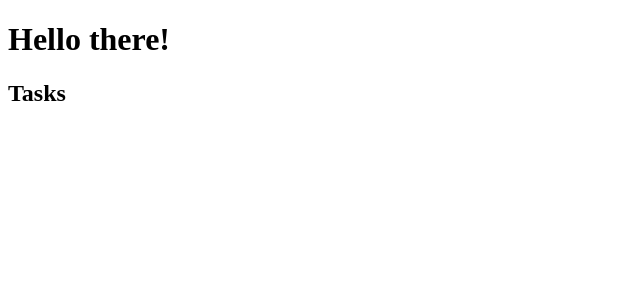
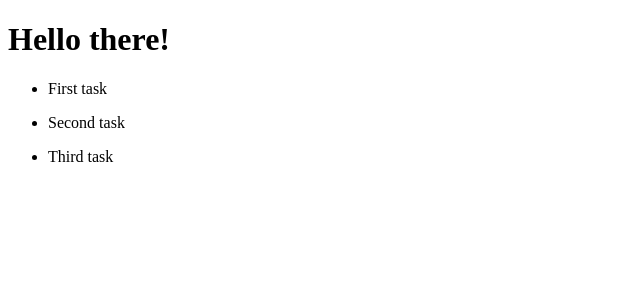
Before and after one commit to chrisbrinkmann/angular-task-list, an Angular app: page / in a window 1280 px wide. Shown: the top 300 px of the page, without its empty margins (0-640 px from the left). Built offline with nearby package versions, Linux system fonts and the light colour scheme.

Commit message:
Use *ngFor directive to render each task in tasks prop in task component

```diff
--- a/src/app/components/tasks/tasks.component.html
+++ b/src/app/components/tasks/tasks.component.html
@@ -1 +1,3 @@
-<h2>Tasks</h2>
+<ul *ngFor="let task of tasks">
+  <li>{{task.title}}</li>
+</ul>
```
